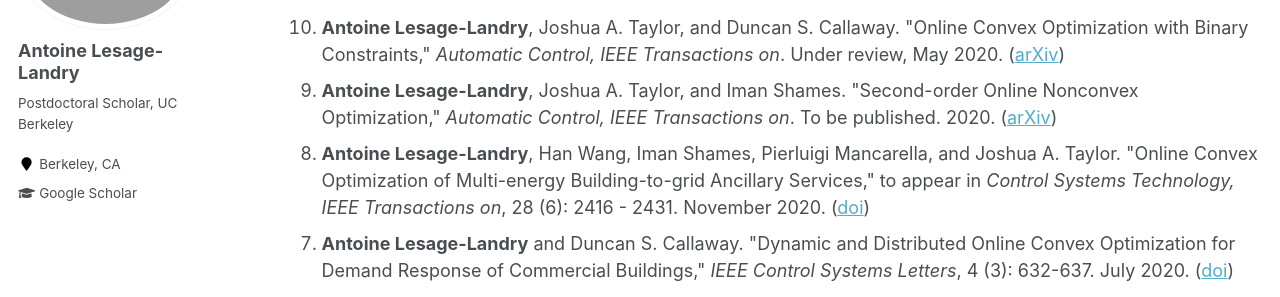
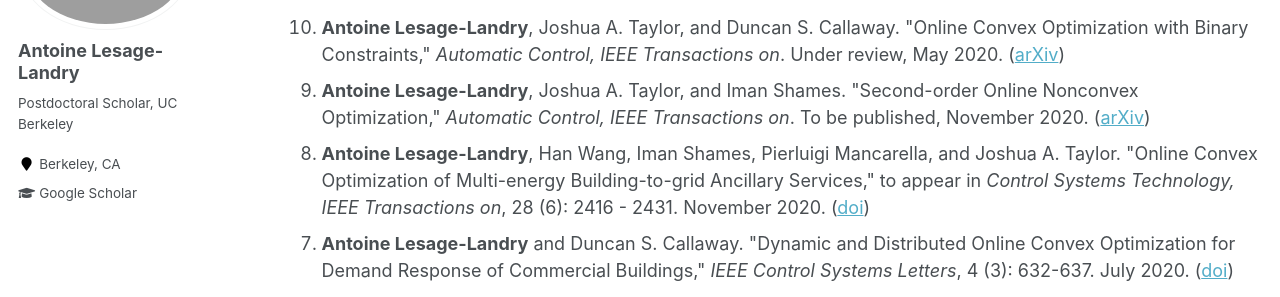
Before and after one commit to alesagelandry/fr, a Jekyll site: the page built from _pages/publications.md, in a window 1280 px wide and 900 px high. Shown: the part 222-519 px from the top of the window. Built offline with Jekyll 4.4.1, drawn with Linux system fonts in a browser that asks for light colours.

Commit message:
Update publications.md

```diff
--- a/_pages/publications.md
+++ b/_pages/publications.md
@@ -10,7 +10,7 @@ author_profile: true
 
   <li> <b>Antoine Lesage-Landry</b>, Joshua A. Taylor, and Duncan S. Callaway. "Online Convex Optimization with Binary Constraints," <i>Automatic Control, IEEE Transactions on</i>. Under review, May 2020. (<a href="https://arxiv.org/abs/2005.02274">arXiv</a>)</li>
 
-  <li> <b>Antoine Lesage-Landry</b>, Joshua A. Taylor, and Iman Shames. "Second-order Online Nonconvex Optimization," <i>Automatic Control, IEEE Transactions on</i>. To be published. 2020. (<a href="https://arxiv.org/abs/2001.10114">arXiv</a>)</li>
+  <li> <b>Antoine Lesage-Landry</b>, Joshua A. Taylor, and Iman Shames. "Second-order Online Nonconvex Optimization," <i>Automatic Control, IEEE Transactions on</i>. To be published, November 2020. (<a href="https://arxiv.org/abs/2001.10114">arXiv</a>)</li>
 
   <li><b>Antoine Lesage-Landry</b>, Han Wang, Iman Shames, Pierluigi Mancarella, and Joshua A. Taylor. "Online Convex Optimization of Multi-energy Building-to-grid Ancillary Services," to appear in <i>Control Systems Technology, IEEE Transactions on</i>, 28 (6): 2416 - 2431. November 2020. (<a href="https://doi.org/10.1109/TCST.2019.2944328">doi</a>)</li>
 
```
